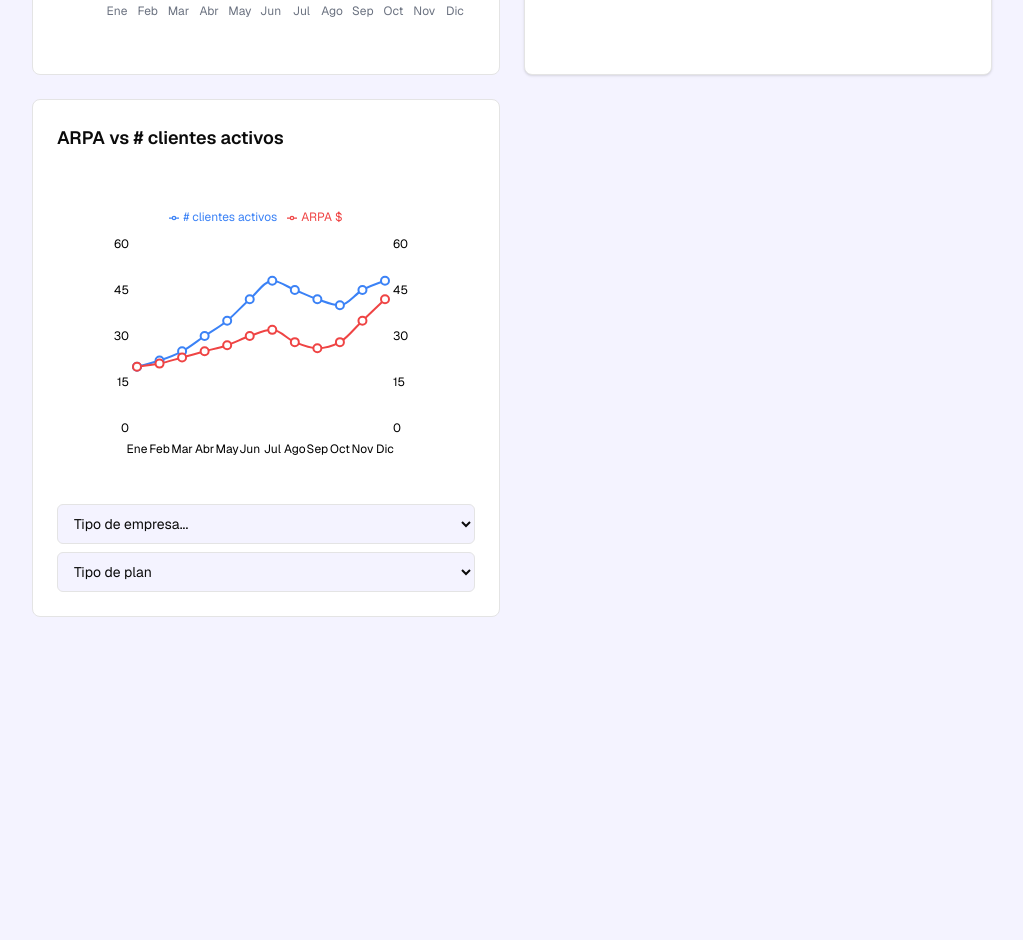
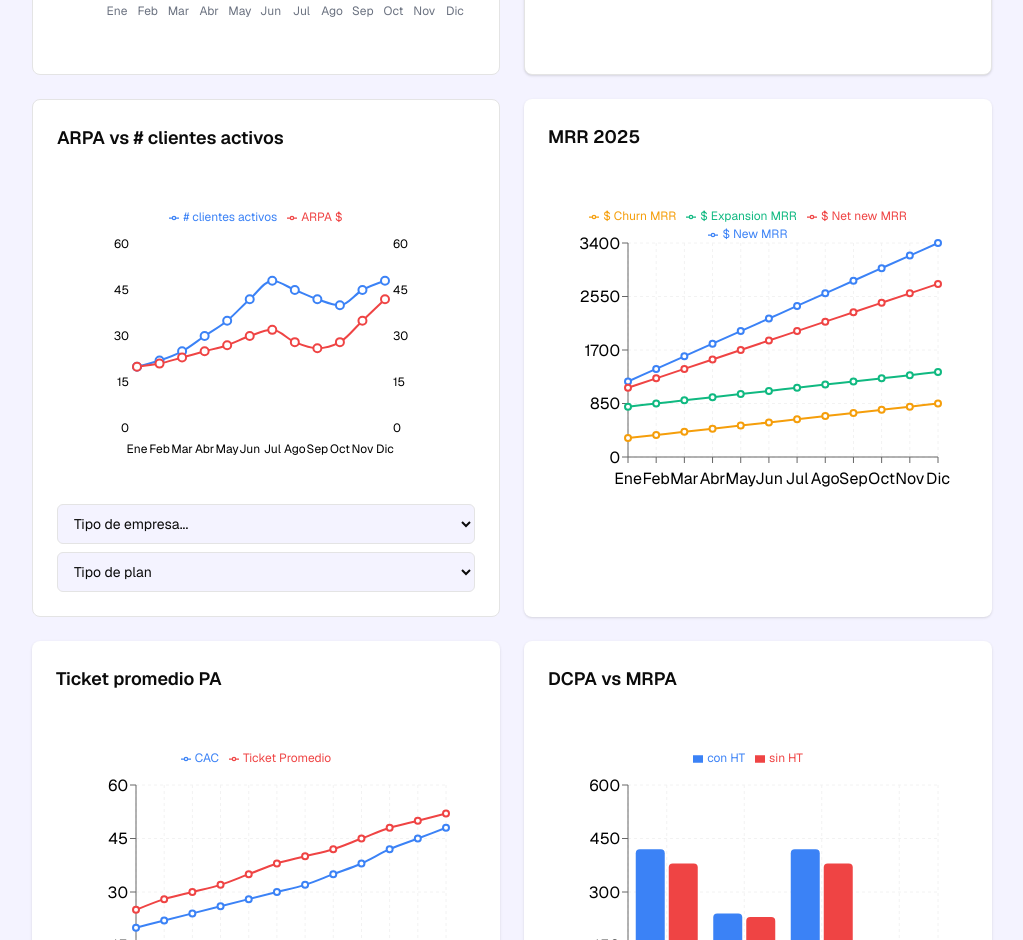
Before and after one commit to AndresMar59/Jobbi_dashboard_Next, a Next.js app: page /dashboard in a window 1280 px wide. Shown: the part 1860-2800 px from the top of the page, without its empty margins (256-1279 px from the left). Before the commit the page ends 2533 px from the top, so only its background shows below. Built offline with nearby package versions, Linux system fonts and the light colour scheme.

Commit message:
feat: add last 3 charts to dashboard
Add MRR 2025, Ticket Promedio, and DCPA vs MRPA charts.

#VERCEL_SKIP

Co-authored-by: null <229854386+AndresMar59@users.noreply.github.com>

```diff
--- a/app/dashboard/page.tsx
+++ b/app/dashboard/page.tsx
@@ -11,6 +11,9 @@ import { DollarChurnChart } from "@/components/dashboard/dollar-churn-chart"
 import { CACPaybackChart } from "@/components/dashboard/cac-payback-chart"
 import { NRRGRRChart } from "@/components/dashboard/nrr-grr-chart"
 import { ARPAClientesChart } from "@/components/dashboard/arpa-clientes-chart"
+import { MRR2025Chart } from "@/components/dashboard/mrr-2025-chart"
+import { TicketPromedioChart } from "@/components/dashboard/ticket-promedio-chart"
+import { DCPAMRPAChart } from "@/components/dashboard/dcpa-mrpa-chart"
 import { DollarSign, Users, TrendingUp, TrendingDown, Activity, Percent } from "lucide-react"
 
 export default function DashboardMVP() {
@@ -67,7 +70,12 @@ export default function DashboardMVP() {
 
           <div className="grid grid-cols-1 lg:grid-cols-2 gap-6 mb-6">
             <ARPAClientesChart />
-            <div />
+            <MRR2025Chart />
+          </div>
+
+          <div className="grid grid-cols-1 lg:grid-cols-2 gap-6 mb-6">
+            <TicketPromedioChart />
+            <DCPAMRPAChart />
           </div>
         </main>
       </div>
--- /dev/null
+++ b/components/dashboard/dcpa-mrpa-chart.tsx
@@ -0,0 +1,47 @@
+"use client"
+
+import { BarChart, Bar, XAxis, YAxis, CartesianGrid, Tooltip, ResponsiveContainer, Legend } from "recharts"
+
+const data = [
+  { categoria: "A", conHT: 420, sinHT: 380 },
+  { categoria: "B", conHT: 240, sinHT: 230 },
+  { categoria: "C", conHT: 420, sinHT: 380 },
+  { categoria: "D", conHT: 160, sinHT: 50 },
+]
+
+export function DCPAMRPAChart() {
+  return (
+    <div className="bg-card rounded-lg shadow p-6">
+      <h3 className="text-lg font-semibold mb-4">DCPA vs MRPA</h3>
+
+      <ResponsiveContainer width="100%" height={350}>
+        <BarChart data={data} margin={{ top: 40, right: 30, left: 20, bottom: 30 }}>
+          <CartesianGrid strokeDasharray="3 3" className="stroke-muted" />
+          <XAxis
+            dataKey="categoria"
+            className="text-xs"
+            tickMargin={10}
+            interval={0}
+            tick={{ fill: "hsl(var(--foreground))" }}
+          />
+          <YAxis className="text-xs" tick={{ fill: "hsl(var(--foreground))" }} />
+          <Tooltip
+            contentStyle={{
+              backgroundColor: "hsl(var(--card))",
+              border: "1px solid hsl(var(--border))",
+              borderRadius: "6px",
+            }}
+          />
+          <Legend
+            verticalAlign="top"
+            height={36}
+            iconSize={10}
+            wrapperStyle={{ fontSize: "12px", paddingBottom: "10px" }}
+          />
+          <Bar dataKey="conHT" fill="#3b82f6" name="con HT" radius={[4, 4, 0, 0]} />
+          <Bar dataKey="sinHT" fill="#ef4444" name="sin HT" radius={[4, 4, 0, 0]} />
+        </BarChart>
+      </ResponsiveContainer>
+    </div>
+  )
+}
--- /dev/null
+++ b/components/dashboard/mrr-2025-chart.tsx
@@ -0,0 +1,71 @@
+"use client"
+
+import { LineChart, Line, XAxis, YAxis, CartesianGrid, Tooltip, ResponsiveContainer, Legend } from "recharts"
+
+const data = [
+  { mes: "Ene", newMRR: 1200, netNewMRR: 1100, expansionMRR: 800, churnMRR: 300 },
+  { mes: "Feb", newMRR: 1400, netNewMRR: 1250, expansionMRR: 850, churnMRR: 350 },
+  { mes: "Mar", newMRR: 1600, netNewMRR: 1400, expansionMRR: 900, churnMRR: 400 },
+  { mes: "Abr", newMRR: 1800, netNewMRR: 1550, expansionMRR: 950, churnMRR: 450 },
+  { mes: "May", newMRR: 2000, netNewMRR: 1700, expansionMRR: 1000, churnMRR: 500 },
+  { mes: "Jun", newMRR: 2200, netNewMRR: 1850, expansionMRR: 1050, churnMRR: 550 },
+  { mes: "Jul", newMRR: 2400, netNewMRR: 2000, expansionMRR: 1100, churnMRR: 600 },
+  { mes: "Ago", newMRR: 2600, netNewMRR: 2150, expansionMRR: 1150, churnMRR: 650 },
+  { mes: "Sep", newMRR: 2800, netNewMRR: 2300, expansionMRR: 1200, churnMRR: 700 },
+  { mes: "Oct", newMRR: 3000, netNewMRR: 2450, expansionMRR: 1250, churnMRR: 750 },
+  { mes: "Nov", newMRR: 3200, netNewMRR: 2600, expansionMRR: 1300, churnMRR: 800 },
+  { mes: "Dic", newMRR: 3400, netNewMRR: 2750, expansionMRR: 1350, churnMRR: 850 },
+]
+
+export function MRR2025Chart() {
+  return (
+    <div className="bg-card rounded-lg shadow p-6">
+      <h3 className="text-lg font-semibold mb-4">MRR 2025</h3>
+
+      <ResponsiveContainer width="100%" height={350}>
+        <LineChart data={data} margin={{ top: 40, right: 30, left: 20, bottom: 30 }}>
+          <CartesianGrid strokeDasharray="3 3" className="stroke-muted" />
+          <XAxis
+            dataKey="mes"
+            className="text-xs"
+            tickMargin={10}
+            interval={0}
+            tick={{ fill: "hsl(var(--foreground))" }}
+          />
+          <YAxis className="text-xs" tick={{ fill: "hsl(var(--foreground))" }} />
+          <Tooltip
+            contentStyle={{
+              backgroundColor: "hsl(var(--card))",
+              border: "1px solid hsl(var(--border))",
+              borderRadius: "6px",
+            }}
+          />
+          <Legend
+            verticalAlign="top"
+            height={36}
+            iconSize={10}
+            wrapperStyle={{ fontSize: "12px", paddingBottom: "10px" }}
+          />
+          <Line type="monotone" dataKey="newMRR" stroke="#3b82f6" strokeWidth={2} name="$ New MRR" dot={{ r: 3 }} />
+          <Line
+            type="monotone"
+            dataKey="netNewMRR"
+            stroke="#ef4444"
+            strokeWidth={2}
+            name="$ Net new MRR"
+            dot={{ r: 3 }}
+          />
+          <Line
+            type="monotone"
+            dataKey="expansionMRR"
+            stroke="#10b981"
+            strokeWidth={2}
+            name="$ Expansion MRR"
+            dot={{ r: 3 }}
+          />
+          <Line type="monotone" dataKey="churnMRR" stroke="#f59e0b" strokeWidth={2} name="$ Churn MRR" dot={{ r: 3 }} />
+        </LineChart>
+      </ResponsiveContainer>
+    </div>
+  )
+}
--- /dev/null
+++ b/components/dashboard/ticket-promedio-chart.tsx
@@ -0,0 +1,75 @@
+"use client"
+
+import { LineChart, Line, XAxis, YAxis, CartesianGrid, Tooltip, ResponsiveContainer, Legend } from "recharts"
+
+const data = [
+  { mes: "Ene", cac: 20, ticketPromedio: 25 },
+  { mes: "Feb", cac: 22, ticketPromedio: 28 },
+  { mes: "Mar", cac: 24, ticketPromedio: 30 },
+  { mes: "Abr", cac: 26, ticketPromedio: 32 },
+  { mes: "May", cac: 28, ticketPromedio: 35 },
+  { mes: "Jun", cac: 30, ticketPromedio: 38 },
+  { mes: "Jul", cac: 32, ticketPromedio: 40 },
+  { mes: "Ago", cac: 35, ticketPromedio: 42 },
+  { mes: "Sep", cac: 38, ticketPromedio: 45 },
+  { mes: "Oct", cac: 42, ticketPromedio: 48 },
+  { mes: "Nov", cac: 45, ticketPromedio: 50 },
+  { mes: "Dic", cac: 48, ticketPromedio: 52 },
+]
+
+export function TicketPromedioChart() {
+  return (
+    <div className="bg-card rounded-lg shadow p-6">
+      <h3 className="text-lg font-semibold mb-4">Ticket promedio PA</h3>
+
+      <ResponsiveContainer width="100%" height={350}>
+        <LineChart data={data} margin={{ top: 40, right: 30, left: 20, bottom: 30 }}>
+          <CartesianGrid strokeDasharray="3 3" className="stroke-muted" />
+          <XAxis
+            dataKey="mes"
+            className="text-xs"
+            tickMargin={10}
+            interval={0}
+            tick={{ fill: "hsl(var(--foreground))" }}
+          />
+          <YAxis className="text-xs" tick={{ fill: "hsl(var(--foreground))" }} />
+          <Tooltip
+            contentStyle={{
+              backgroundColor: "hsl(var(--card))",
+              border: "1px solid hsl(var(--border))",
+              borderRadius: "6px",
+            }}
+          />
+          <Legend
+            verticalAlign="top"
+            height={36}
+            iconSize={10}
+            wrapperStyle={{ fontSize: "12px", paddingBottom: "10px" }}
+          />
+          <Line type="monotone" dataKey="cac" stroke="#3b82f6" strokeWidth={2} name="CAC" dot={{ r: 3 }} />
+          <Line
+            type="monotone"
+            dataKey="ticketPromedio"
+            stroke="#ef4444"
+            strokeWidth={2}
+            name="Ticket Promedio"
+            dot={{ r: 3 }}
+          />
+        </LineChart>
+      </ResponsiveContainer>
+
+      <div className="mt-4 space-y-2">
+        <input
+          type="text"
+          placeholder="Tipo de empresa..."
+          className="w-full px-4 py-2 border border-border rounded-md bg-background text-foreground"
+        />
+        <input
+          type="text"
+          placeholder="Tipo de plan"
+          className="w-full px-4 py-2 border border-border rounded-md bg-background text-foreground"
+        />
+      </div>
+    </div>
+  )
+}
```
